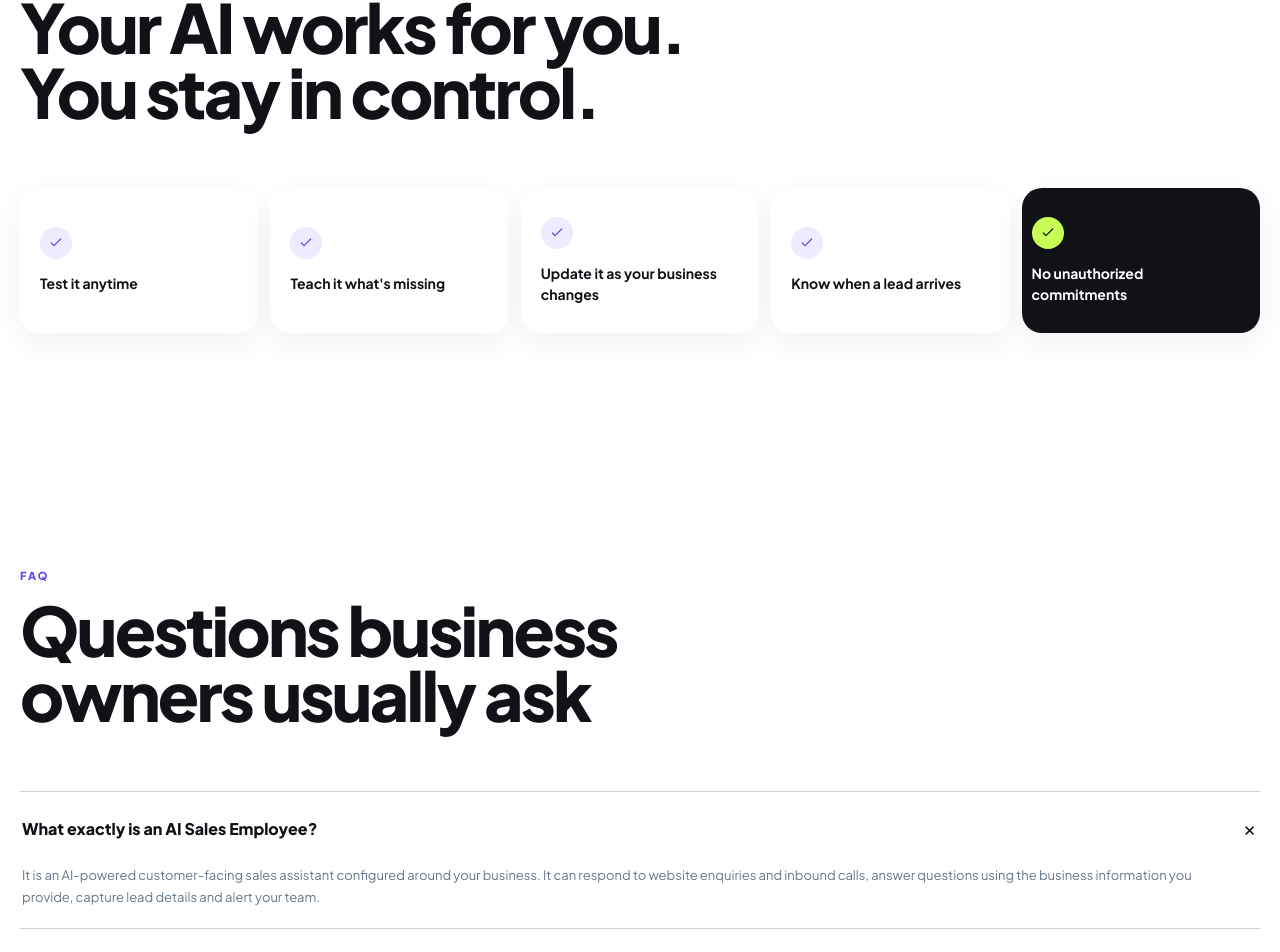
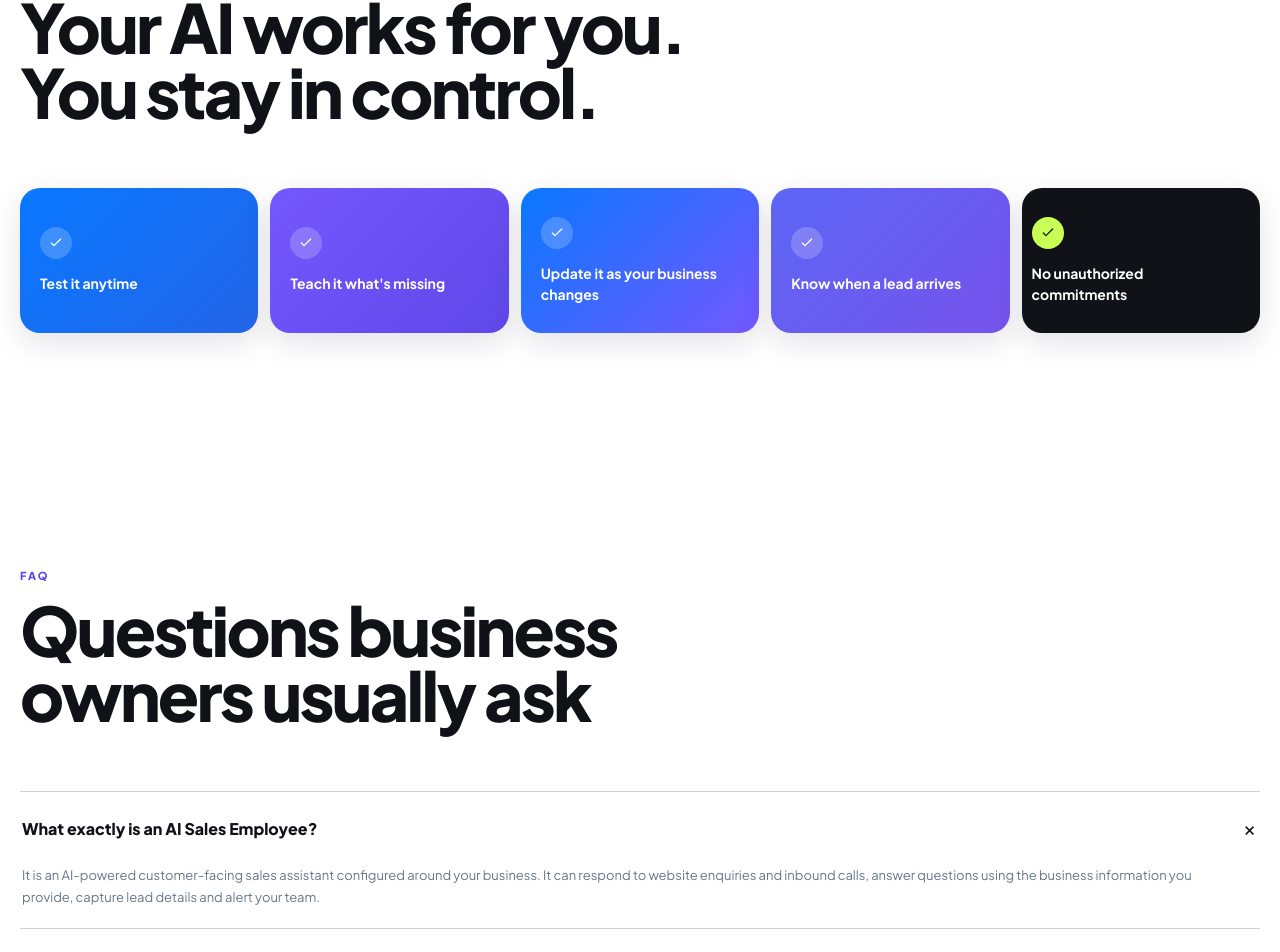
Before and after one commit to utkarshchaturvedi1/pulsetech-engine, a Next.js app: page / in a window 1280 px wide. Shown: the part 6830-7782 px from the top of the page. Built offline with nearby package versions, Linux system fonts and the light colour scheme.

Commit message:
Apply PulseTech blue and violet to control cards

```diff
--- a/src/components/landing/landing.css
+++ b/src/components/landing/landing.css
@@ -93,8 +93,10 @@
 .pt-quote-list button{background:#24252c;border-color:#363740;color:#b8bac4}.pt-quote-list button.active{background:#6848ee;border-color:#8065f4;color:#fff}
 .pt-transfer-line{background:#454650}.pt-transfer-line i{background:#c9ff55;box-shadow:0 0 16px #c9ff55}
 .pt-control-section{padding-top:90px}.pt-control-rail{gap:12px}
-.pt-control-rail>div{border:0!important;border-radius:20px!important;background:#fff;box-shadow:0 10px 30px rgba(32,27,56,.06)}
-.pt-control-rail span{background:#eeeaff;color:#6848ee}.pt-control-rail .pt-control-strong{background:#111217}.pt-control-rail .pt-control-strong strong{color:#fff}.pt-control-rail .pt-control-strong span{background:#c9ff55;color:#111217}
+.pt-control-rail>div{border:0!important;border-radius:20px!important;color:#fff;box-shadow:0 10px 30px rgba(32,27,56,.12)}
+.pt-control-rail>div:nth-child(1){background:linear-gradient(135deg,#0878ff,#2465e8)!important}.pt-control-rail>div:nth-child(2){background:linear-gradient(135deg,#7458ff,#6047e8)!important}.pt-control-rail>div:nth-child(3){background:linear-gradient(135deg,#0878ff,#7458ff)!important}.pt-control-rail>div:nth-child(4){background:linear-gradient(135deg,#5c66f5,#7653ec)!important}
+.pt-control-rail>div strong{color:#fff}.pt-control-rail span,.pt-control-rail>div:nth-child(2) span,.pt-control-rail>div:nth-child(3) span,.pt-control-rail>div:nth-child(4) span{background:rgba(255,255,255,.2);color:#fff}
+.pt-control-rail .pt-control-strong{background:#111217!important}.pt-control-rail .pt-control-strong strong{color:#fff}.pt-control-rail .pt-control-strong span{background:#c9ff55;color:#111217}
 .pt-faq-item button{font-size:16px}.pt-faq-list{border-top-color:#cfd0d7}.pt-faq-item{border-bottom-color:#cfd0d7}
 .pt-final-cta{margin-top:50px;margin-bottom:50px;border-radius:34px;background:#6544ff;color:#fff}
 .pt-final-cta:before{display:none}.pt-final-cta .pt-eyebrow{color:#d9d0ff}.pt-final-cta p:not(.pt-eyebrow){color:#e2dcff}.pt-final-cta .pt-button{background:#c9ff55;color:#111217;box-shadow:none}
```
